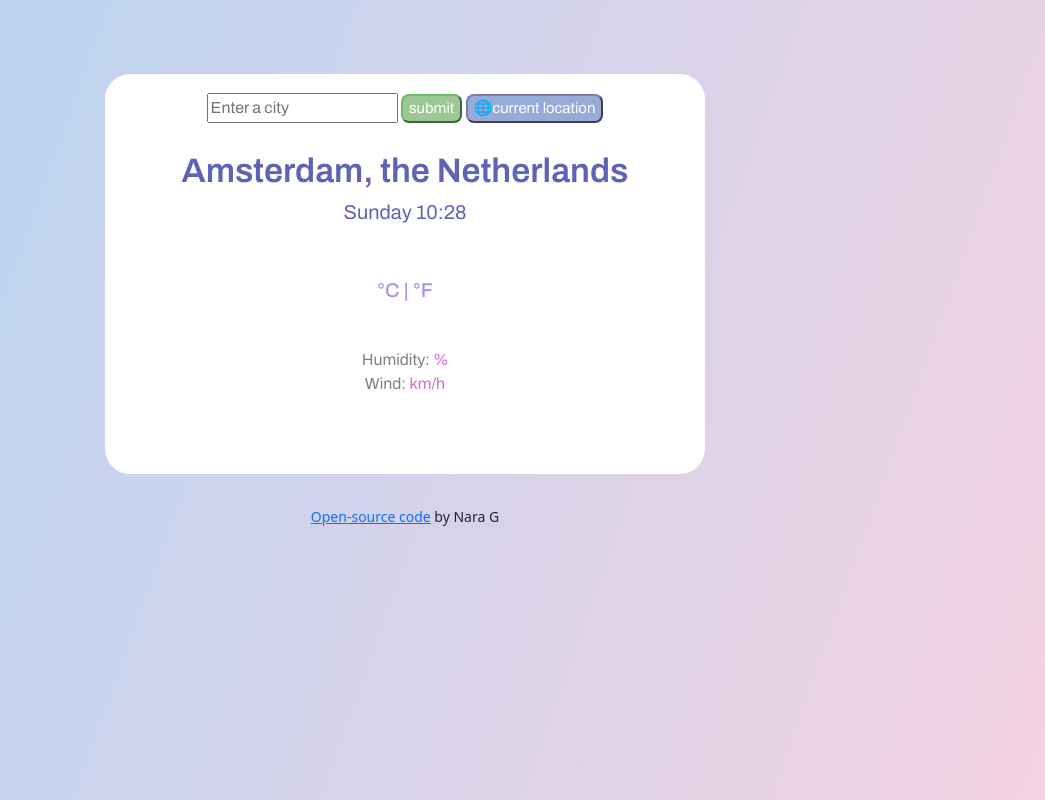
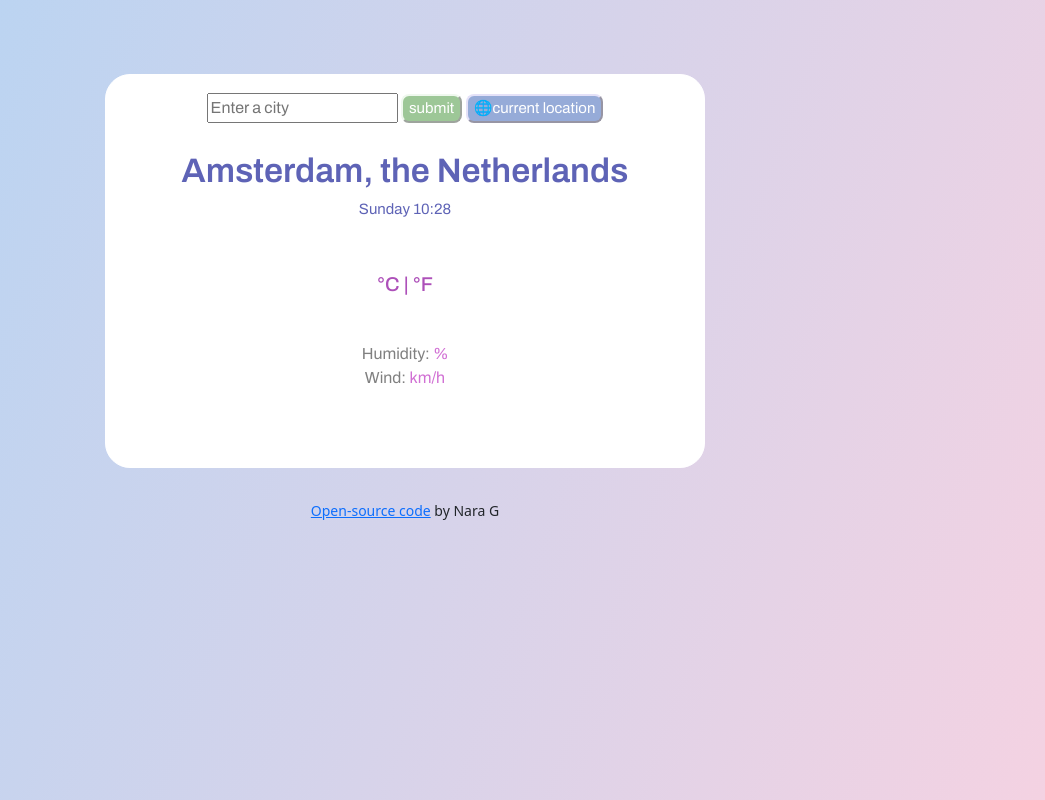
Before and after one commit to naragoncalves/weather-app-shecodes, a website built with Parcel: page index.html in a window 1280 px wide. Shown: the whole page, without its empty margins (235-1280 px from the left). Built offline with nearby package versions, Linux system fonts and the light colour scheme; no server answers.

Commit message:
Updated css style

```diff
--- a/src/styles.css
+++ b/src/styles.css
@@ -37,7 +37,7 @@ h2 {
   font-family: "Archivo", sans-serif;
   font-style: regular;
   font-weight: 400;
-  font-size: 20px;
+  font-size: 15px;
   text-align: center;
   color: #5e63b6;
 }
@@ -45,7 +45,7 @@ h2 {
 h3 {
   font-size: 50px;
   text-align: center;
-  color: #a393eb;
+  color: #ad50b9;
   text-align: center;
 }
 
@@ -87,11 +87,6 @@ li:first-letter {
   color: #5e63b6;
 }
 
-.weather-forecast-temperatures {
-  color: #a393eb;
-  font-size: 20px;
-}
-
 .weather-forecast-temperature-min {
   opacity: 0.7;
   font-size: 14px;
@@ -103,8 +98,8 @@ li:first-letter {
 
 .form-style {
   text-align: center;
-  width: 100%;
   border: 2px;
+  border-radius: 8px;
   border-color: white;
 }
 
@@ -114,7 +109,7 @@ li:first-letter {
 }
 
 .button-style {
-  border-color: rgb(128, 122, 168);
+  border-color: rgb(228, 225, 248);
   background-color: rgb(150, 171, 216);
   font-size: 15px;
   color: white;
@@ -122,7 +117,7 @@ li:first-letter {
 }
 
 .submit-button {
-  border-color: rgb(110, 187, 107);
+  border-color: rgb(239, 248, 238);
   background-color: rgb(157, 199, 151);
   font-size: 15px;
   color: white;
@@ -146,7 +141,7 @@ div {
 }
 
 .active {
-  color: #a393eb;
+  color: #ad50b9;
   cursor: default;
   text-decoration: none;
 }
```
